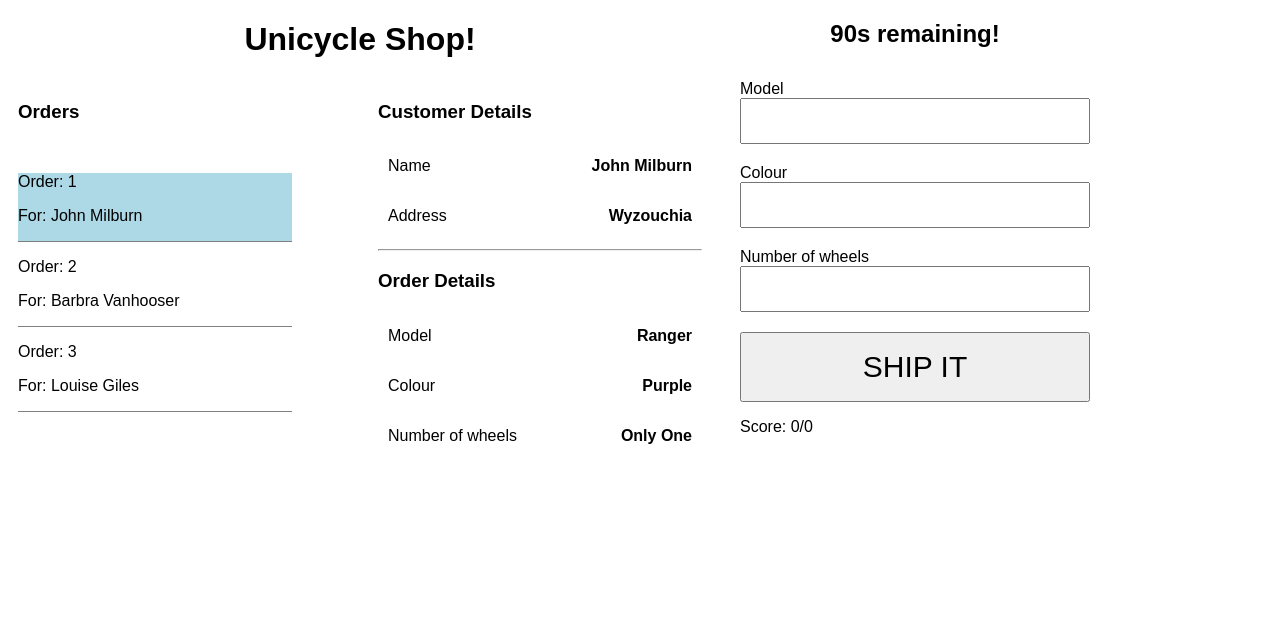
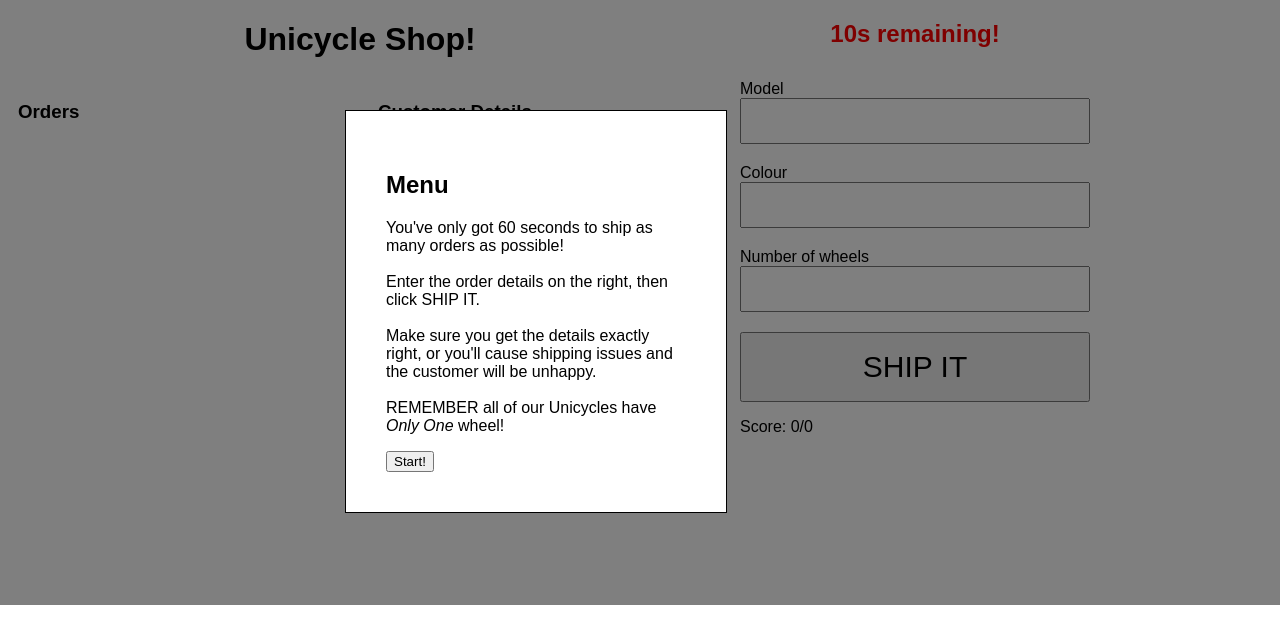
Before and after one commit to jack-chapman/only-one, a Vue app: page / in a window 1280 px wide. Shown: the top 644 px of the page. Built offline with nearby package versions, Linux system fonts and the light colour scheme.

Commit message:
Get game loop working

```diff
--- a/src/App.vue
+++ b/src/App.vue
@@ -50,9 +50,7 @@ export default Vue.extend({
     'one-menu': Menu
   },
   created() {
-    this.$store.dispatch('generateNewOrder');
-    this.$store.dispatch('generateNewOrder');
-    this.$store.dispatch('generateNewOrder');
+    this.$store.commit('setShowMenu', true);
   },
   computed: {
     showMenu(): boolean {
@@ -136,7 +134,7 @@ body {
 
 .menu {
   position: absolute;
-  top: 150px;
-  left: 500px;;
+  top: 110px;
+  left: 345px;
 }
 </style>
--- a/src/components/Inputs.vue
+++ b/src/components/Inputs.vue
@@ -3,10 +3,10 @@
     <label for="model">Model</label>
     <input type="text" name="model" id="model" tabindex="1" v-model="model" ref="first-input" class="input"/>
     <label for="colour">Colour</label>
-    <input type="text" name="colour" id="colour" tabindex="2" v-model="colour" class="input"/>
+    <input type="text" name="colour" id="colour" tabindex="2" v-model="colour" ref="second-input" class="input"/>
     <label for="wheels">Number of wheels</label>
-    <input type="text" name="wheels" id="wheels" tabindex="3" v-model="wheels" class="input"/>
-    <button @click="nextOrder" tabindex="4" class="ship-it">SHIP IT</button>
+    <input type="text" name="wheels" id="wheels" tabindex="3" v-model="wheels" ref="third-input" class="input"/>
+    <button @click="nextOrder" tabindex="4" class="ship-it" ref="ship-it-button">SHIP IT</button>
     <p>Score: {{score}}</p>
   </div>
 </template>
@@ -24,6 +24,19 @@ export default Vue.extend({
   computed: {
     score(): string {
       return `${this.$store.state.score}/${this.$store.state.possibleScore}`
+    },
+    gameOver(): boolean {
+      return this.$store.state.gameOver
+    }
+  },
+  watch: {
+    gameOver(isGameOver) {
+      if (isGameOver) {
+        (this.$refs['first-input'] as HTMLInputElement).blur();
+        (this.$refs['second-input'] as HTMLInputElement).blur();
+        (this.$refs['third-input'] as HTMLInputElement).blur();
+        (this.$refs['ship-it-button'] as HTMLInputElement).blur();
+      }
     }
   },
   methods: {
@@ -36,7 +49,7 @@ export default Vue.extend({
       this.model = '';
       this.colour = '';
       this.wheels = '';
-      const el: HTMLInputElement = <HTMLInputElement>this.$refs['first-input'];
+      const el: HTMLInputElement = this.$refs['first-input'] as HTMLInputElement;
       el.focus();
     }
   }
--- a/src/components/Menu.vue
+++ b/src/components/Menu.vue
@@ -1,11 +1,15 @@
 <template>
   <div class="menu-container">
     <h2>Menu</h2>
-    <h3 v-if="gameOver">{{score}}</h3>
-    <div class="buttons">
-      <button @click="startGame">Start!</button>
-      <button @click="instructionsVisible = !instructionsVisible">Instructions</button>
-    </div>
+    <h3 v-if="gameOver">You got {{score}} orders correct!</h3>
+    <p class="instructions" v-if="!gameOver">
+      You've only got 60 seconds to ship as many orders as possible!<br><br>
+      Enter the order details on the right, then click SHIP IT.<br><br>
+      Make sure you get the details exactly right, or you'll cause shipping issues and the customer will be unhappy.<br><br>
+      REMEMBER all of our Unicycles have <em>Only One</em> wheel!
+    </p>
+    <button @click="startGame" v-if="!gameOver">Start!</button>
+    <button @click="resetGame" v-if="gameOver">Play Again!</button>
   </div>
 </template>
 
@@ -17,9 +21,15 @@ export default Vue.extend({
       instructionsVisible: false
     }
   },
+  mounted() {
+
+  },
   methods: {
     startGame(): void {
-
+      this.$store.dispatch('startGame');
+    },
+    resetGame(): void {
+      this.$store.dispatch('resetGame')
     }
   },
   computed: {
@@ -38,5 +48,6 @@ export default Vue.extend({
   border: 1px black solid;
   background: #fff;
   padding: 40px;
+  width: 300px;
 }
 </style>
--- a/src/components/Timer.vue
+++ b/src/components/Timer.vue
@@ -7,7 +7,7 @@ import Vue from 'vue'
 export default Vue.extend({
   data() {
     return  {
-      remainingTime: 90,
+      remainingTime: 10,
       identifier: 0
     }
   },
@@ -29,6 +29,7 @@ export default Vue.extend({
   watch: {
     gameInProgress(playing: boolean): void {
       if (playing) {
+        this.remainingTime = 60;
         this.startCounter();
       } else {
         this.stopCounter();
--- a/src/store.ts
+++ b/src/store.ts
@@ -46,14 +46,20 @@ export default new Vuex.Store({
   actions: {
     endGame({commit}) {
       commit('setGameOver', true);
+      commit('setShowMenu', true);
     },
-    startGame({commit}) {
+    startGame({commit, dispatch}) {
       commit('setGameOver', false);
       commit('setIsPlaying', true);
+      commit('setShowMenu', false);
+      dispatch('generateNewOrder');
+      dispatch('generateNewOrder');
+      dispatch('generateNewOrder');
     },
     resetGame({commit}) {
       commit('setGameOver', false);
       commit('setIsPlaying', false);
+      commit('setOrdersList', []);
     },
     generateNewOrder({commit, state}) {
       const newOrder: Order = createOrder(state.orderIndex);
```
